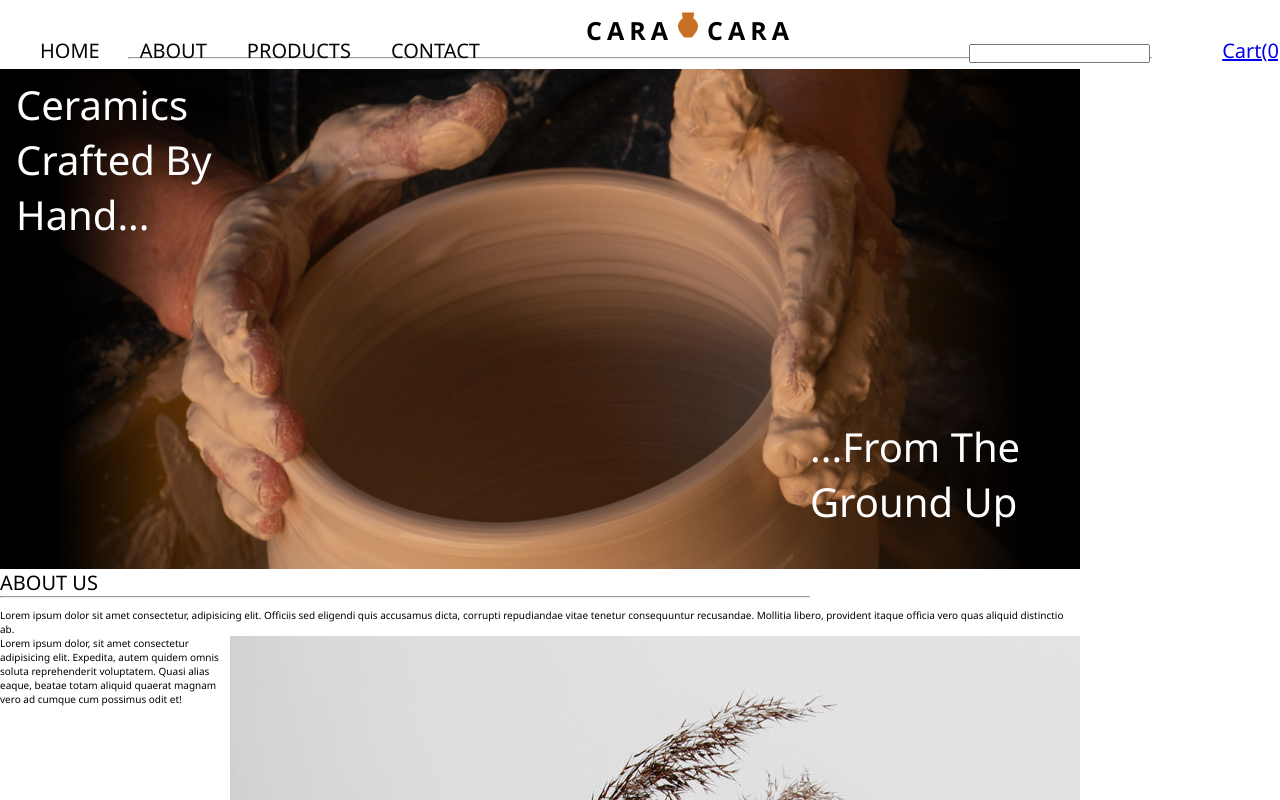
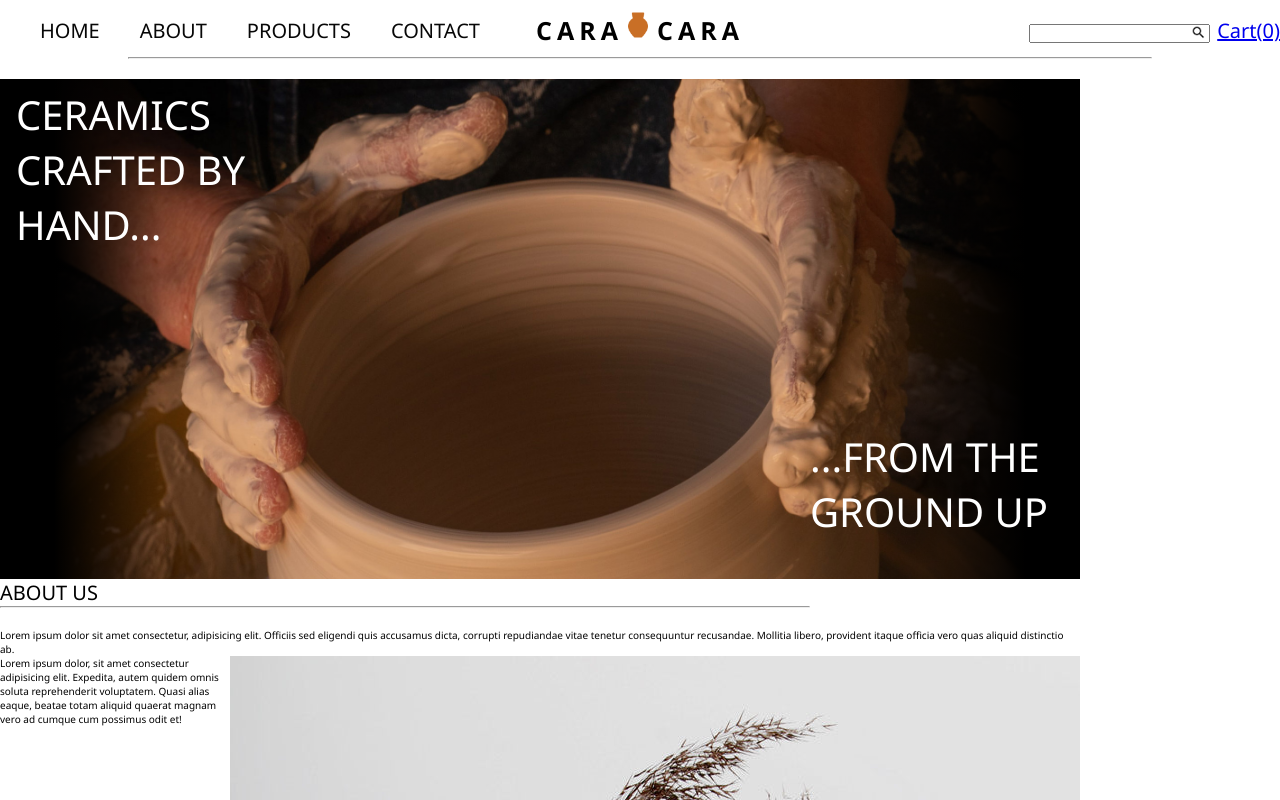
Before and after one commit to RAGessler/Cara_Cara_Ecommerce_Site, a plain HTML site: page index.html in a window 1280 px wide. Shown: the top 800 px of the page. Drawn offline with Linux system fonts and the light colour scheme.

Commit message:
formatted code + deleted duplicate classes

```diff
--- a/index.html
+++ b/index.html
@@ -12,20 +12,18 @@
         <h1>CARA<img class="header-image"src="./assets/icons8-pottery-96.png" alt="Orange Vase">CARA</h1>
         <nav class="nav-bar">
             <ul class="nav-list">
-                <li><a class="nav-a"href="#home-section">HOME</a></li>
-                <li><a class="nav-a"href="#about-section">ABOUT</a></li>
-                <li><a class="nav-a"href="#products-section">PRODUCTS</a></li>
-                <li><a class="nav-a"href="#contact-section">CONTACT</a></li>
-                <li>
-                    <div class="search-bar">
+                <li class="nav-li"><a class="nav-a"href="#home-section">HOME</a></li>
+                <li class="nav-li"><a class="nav-a"href="#about-section">ABOUT</a></li>
+                <li class="nav-li"><a class="nav-a"href="#products-section">PRODUCTS</a></li>
+                <li class="nav-li"><a class="nav-a"href="#contact-section">CONTACT</a></li>
+                <li class="nav-li">
                         <div class="search-bar">
                             <input type="text" title="Search Bar">
-                            <img class="magnifying-glass" src="./assets/1200px-Google_Magnifying_Glass.svg.png" alt="Search Button">
-                        </input>
-                    </div>
+                                <img class="magnifying-glass" src="./assets/1200px-Google_Magnifying_Glass.svg.png" alt="Search Button">
+                            </input>
+                        </div>
                 </li>
                 <li><a class="nav-b"href="#">Cart(0)</a></li>
-                </div>
             </ul>
         </nav>
     </header>
@@ -33,8 +31,8 @@
     <main>
         <div class="home-section" id="home-section">
             <div class="gradient"></div>
-            <div class="top-left">Ceramics Crafted By Hand...</div>
-            <div class="bottom-right">...From The Ground Up</div>
+            <div class="top-left">CERAMICS CRAFTED BY HAND...</div>
+            <div class="bottom-right">...FROM THE GROUND UP</div>
         </div>
         <div class="about-section" id="about-section">
             <h2>ABOUT US</h2>
@@ -55,9 +53,8 @@
                 <p>Lorem ipsum, dolor sit amet consectetur adipisicing elit. Expedita, culpa. Modi dignissimos hic, repellendus eveniet sed numquam explicabo, mollitia sint ullam ex exercitationem quis eum in deleniti doloribus voluptates a.</p>
             </div>
         </div>
-        <!-- Products List -->
         <div class="products-section" id="products-section">
-            <h2>Our Products</h2>
+            <h2>OUR PRODUCTS</h2>
             <!-- Card -->
                 <div class="card-holder">
                     <div class="card">
@@ -180,7 +177,7 @@
 
         </div>
         <div class="contact-section" id="contact-section">
-            <h2>Contact us</h2>
+            <h2>CONTACT US</h2>
             <form>
                 Email: <input type="text"> <br>
                 Message: <input type="text"> <br>
--- a/styles.css
+++ b/styles.css
@@ -11,7 +11,12 @@ html {
     font-size: 62.5%; /* Make font-size 10px; 1rem=10px */
     font-family: 'Segoe UI', Tahoma, Geneva, Verdana, sans-serif;
     letter-spacing: 50;
+}
 
+header {
+    background-color: white;
+    position: relative;
+    padding: 1rem;
 }
 
 img {
@@ -21,24 +26,34 @@ img {
     height: auto;
 }
 
-header {
-    background-color: white;
-    position: relative;
-    padding: 1rem;
+h1 {
+    text-align: center;
+    font-weight: 600;
+    letter-spacing: 5px;
+    font-size: 2.5rem;
+}
+
+h2 {
+    font-size: 2rem;
+    font-weight: normal
+}
+
+li {
+    padding-right: 2rem;
+    padding-left: 2rem;
+}
+
+hr {
+    width: 80%;
+    margin-left: 10%;
+    margin-right: 10%;
+    margin-bottom: 2rem;
 }
 
 .header-image {
     height: 3rem;
     box-sizing: unset;
     padding-right: 4px;
-}
-
-h1 {
-    text-align: center;
-    font-weight: 600;
-    letter-spacing: 5px;
-    font-size: 2.5rem;
-    padding-left: 10rem
 }
 
 .home-section{
@@ -48,6 +63,7 @@ background-size: cover;
     background-position: center;
     position: relative;
 }
+
 .top-left {
     color: white;
     font-size: 4rem;
@@ -56,6 +72,7 @@ top: 8px;
     left: 16px;
     max-width: 25%;
 }
+
 .bottom-right {
     color: white;
     font-size: 4rem;
@@ -64,35 +81,20 @@ max-width: 25%;
     right: 0px;
     max-width: 25%;
 }
+
 .gradient {
-
-    background-image: linear-gradient(to right, #000000 5%, rgba(0, 0, 0, 0) 15%, rgba(0, 0, 0, 0) 80%,#000000 95%);width: 100%;height: 100%;}
-
-li {
-    padding: 2rem;
+    background-image: linear-gradient(to right, #000000 5%, rgba(0, 0, 0, 0) 15%, rgba(0, 0, 0, 0) 80%,#000000 95%);width: 100%;height: 100%;
 }
 
 .home-background {
     width: 100%;
 }
 
-.header-image {
-    height: 3rem;
-    box-sizing: unset;
-    padding-right: 4px;
-}
-
-.card-holder {}
 .about-section {
     font-size: 1rem;
     width: 1080px;
 }
 
-h2 {
-    font-size: 2rem;
-    font-weight: normal
-
-}
 .hr2 {
     width: 75%;
     margin-right: 25%;
@@ -103,89 +105,31 @@ h2 {
     float: right;
 }
 
+.card {
+    max-width: 25rem;
+}
 
-.card {
-    max-width: 25rem;}
 .card-image {
     max-height: 150px;
     padding-bottom: 20rem;
-
 }
 
+.nav-li {
+    width: 100%;
+}
 
-
-
-
-
-
-
-
-
-
-
-
-
-
-
-
-
-
-
-
-
-
-
-
-
-
-
-
-
-
-
-
-
-
-
-
-
-
-
-
-
-
-
-
-
-
-
-.nav-list {
-    max-width: 1080px;
-    font-size: 2rem;
-    padding: 2rem;
-    padding: 1rem;
-    padding-left: 1rem;
-    list-style-type: none;
-}
 .magnifying-glass {
-    height: 1rem;
-    position: relative;
-    right: 1.5rem;
+    height: 1.5rem;
+    position: absolute;
+    right: .4rem;
+    top: .8rem;
 }
 
 .search-bar {
     position: absolute;
-    right: 7rem;
-}
-.cart {
-position: absolute;
-right:5px ;
+    right: 8rem;
 }
 
-li {
-    padding-right: 2rem;
-    padding-left: 2rem;
-}
 .nav-list {
     display: inline-flex;
     font-size: 2rem;
@@ -193,24 +137,18 @@ li {
     padding: 1rem;
     padding-left: 1rem;
     list-style-type: none;
-}
-.magnifying-glass {
-    height: 1rem;
-    position: relative;
-    right: 1.5rem;
-}
-
-.cart {
-    float: right;
+    width: 40vw;
 }
 
 .nav-a {
     color: #070707;
     text-decoration: none;
+    width: 100%;
 }
+
 .nav-b {
     position: absolute;
-right: 5px;
+    right:1rem;
 }
 
 .nav-bar {
@@ -219,11 +157,3 @@ right: 5px;
     left: 1rem;
     width: 100%;
 }
-
-hr {
-    width: 80%;
-    margin-left: 10%;
-    margin-right: 10%;
-    margin-bottom: 1rem;
-
-}
```
Lines whose indentation alone changed are shown as unchanged.
